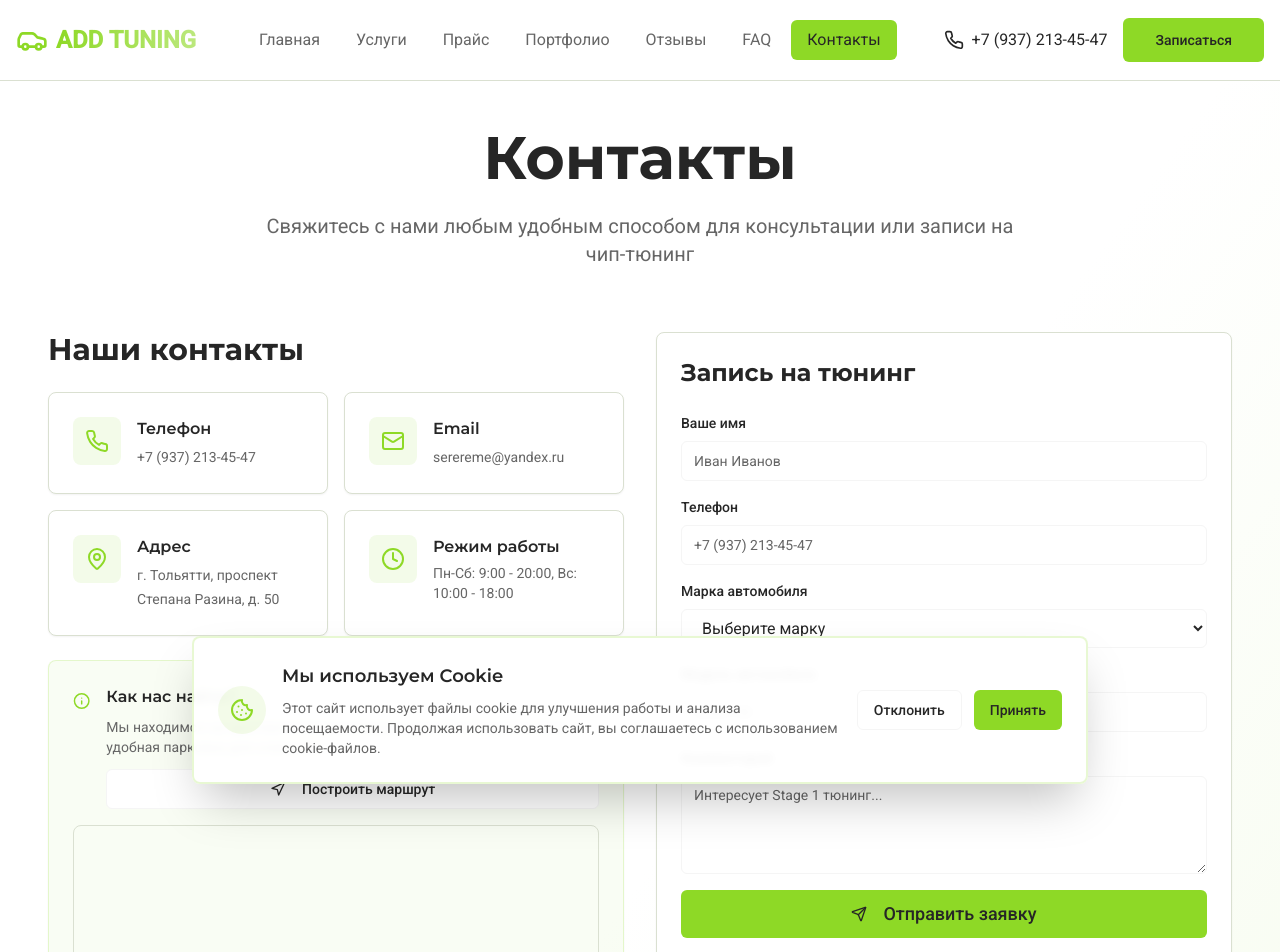
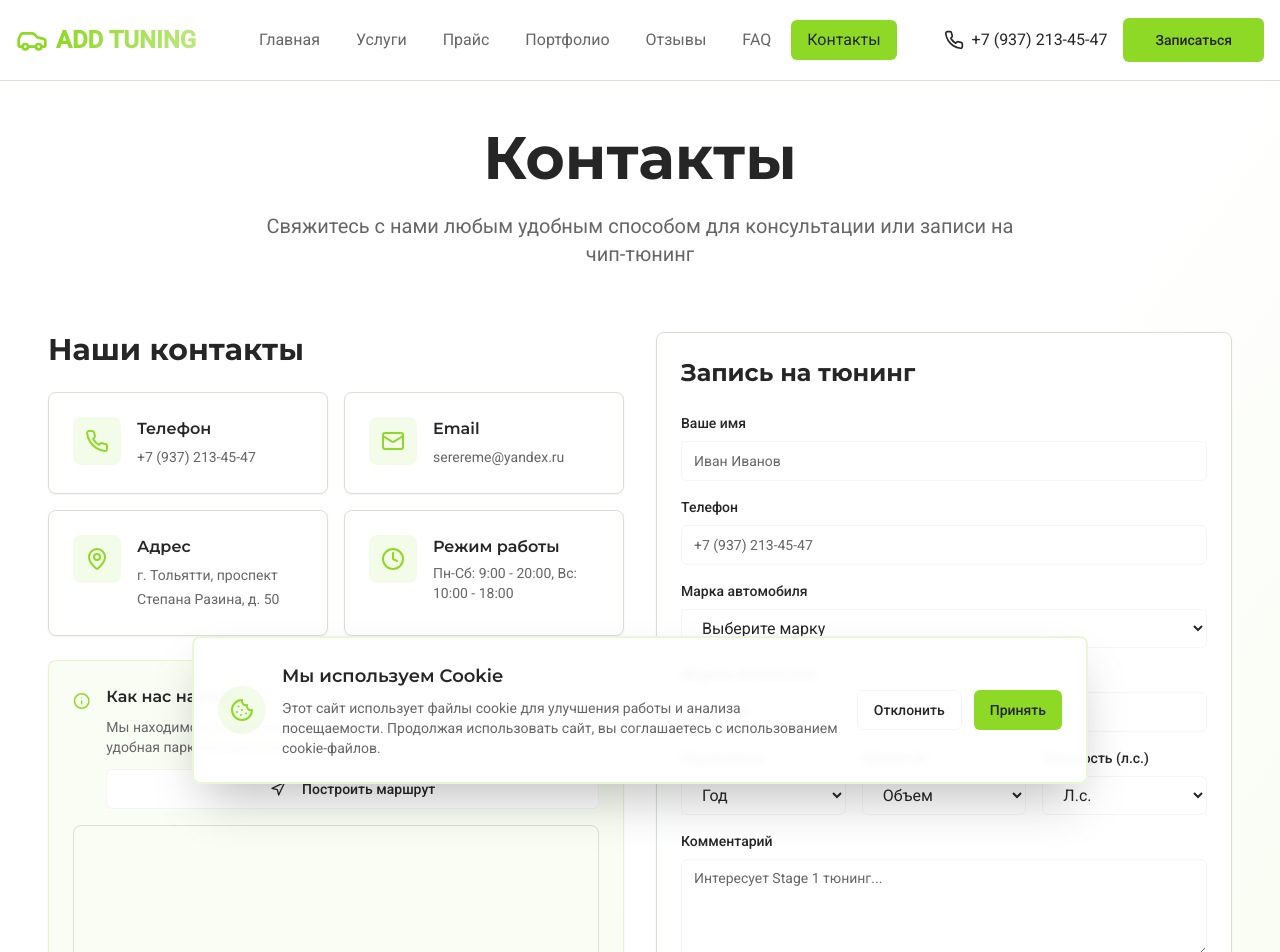
Before and after one commit to pr-poehali-dev/add-tuning-site, a React (Vite) app: page /contacts in a window 1280 px wide. Shown: the top 952 px of the page. Built offline with nearby package versions, Linux system fonts and the light colour scheme.

Commit message:
Добавить характеристики автомобиля

```diff
--- a/src/pages/Contacts.tsx
+++ b/src/pages/Contacts.tsx
@@ -22,11 +22,19 @@ const Contacts = () => {
     'Другая'
   ];
 
+  const currentYear = new Date().getFullYear();
+  const years = Array.from({ length: 36 }, (_, i) => currentYear - i + 1);
+  const engineVolumes = ['1.0', '1.2', '1.4', '1.5', '1.6', '1.8', '2.0', '2.2', '2.4', '2.5', '2.7', '3.0', '3.2', '3.5', '3.6', '4.0', '4.2', '4.4', '4.6', '5.0', '5.5', '6.0', '6.2'];
+  const horsepowers = Array.from({ length: 40 }, (_, i) => (i + 5) * 10);
+
   const [formData, setFormData] = useState({
     name: '',
     phone: '',
     brand: '',
     car: '',
+    year: '',
+    engineVolume: '',
+    horsepower: '',
     message: ''
   });
 
@@ -432,6 +440,50 @@ const Contacts = () => {
                       required
                     />
                   </div>
+                  <div className="grid grid-cols-3 gap-4">
+                    <div>
+                      <label className="text-sm font-medium mb-2 block">Год выпуска</label>
+                      <select
+                        className="w-full px-4 py-2 rounded-md border border-input bg-background"
+                        value={formData.year}
+                        onChange={(e) => setFormData({ ...formData, year: e.target.value })}
+                        required
+                      >
+                        <option value="">Год</option>
+                        {years.map((year) => (
+                          <option key={year} value={year}>{year}</option>
+                        ))}
+                      </select>
+                    </div>
+                    <div>
+                      <label className="text-sm font-medium mb-2 block">Объем (л)</label>
+                      <select
+                        className="w-full px-4 py-2 rounded-md border border-input bg-background"
+                        value={formData.engineVolume}
+                        onChange={(e) => setFormData({ ...formData, engineVolume: e.target.value })}
+                        required
+                      >
+                        <option value="">Объем</option>
+                        {engineVolumes.map((volume) => (
+                          <option key={volume} value={volume}>{volume}</option>
+                        ))}
+                      </select>
+                    </div>
+                    <div>
+                      <label className="text-sm font-medium mb-2 block">Мощность (л.с.)</label>
+                      <select
+                        className="w-full px-4 py-2 rounded-md border border-input bg-background"
+                        value={formData.horsepower}
+                        onChange={(e) => setFormData({ ...formData, horsepower: e.target.value })}
+                        required
+                      >
+                        <option value="">Л.с.</option>
+                        {horsepowers.map((hp) => (
+                          <option key={hp} value={hp}>{hp}</option>
+                        ))}
+                      </select>
+                    </div>
+                  </div>
                   <div>
                     <label className="text-sm font-medium mb-2 block">Комментарий</label>
                     <Textarea
```
